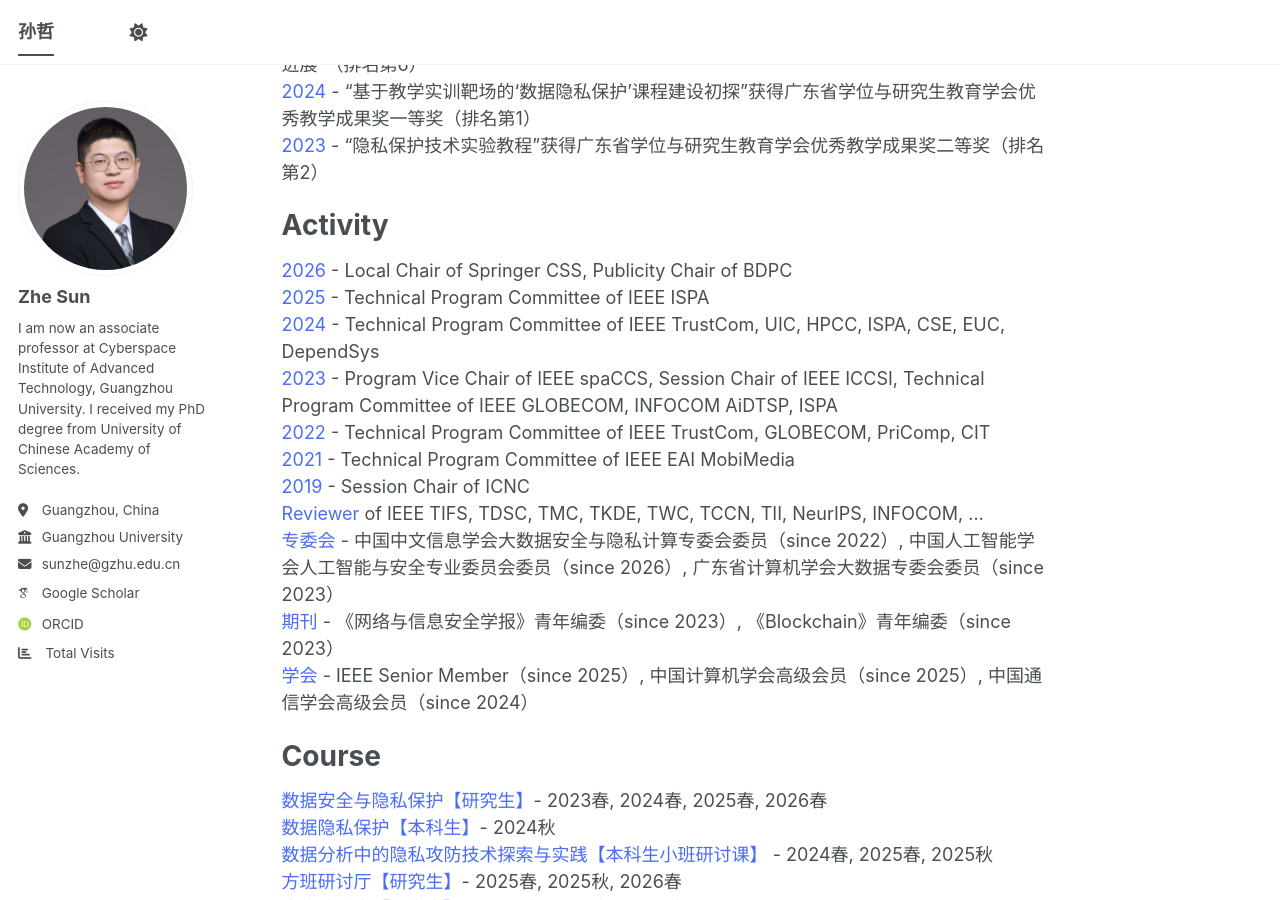
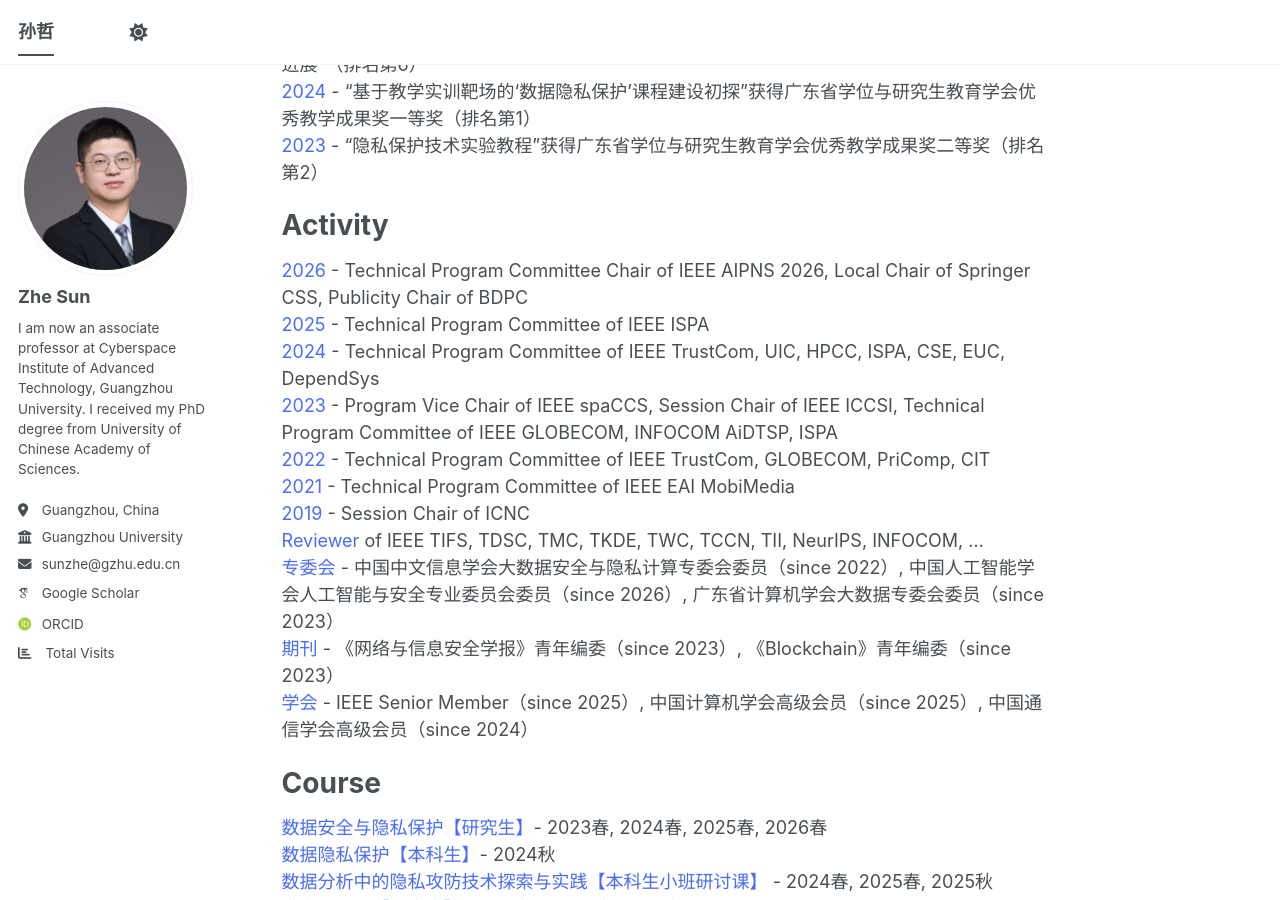
Before and after one commit to ZheSun208/ZheSun208.github.io, a Jekyll site: the page built from _pages/about.md, in a window 1280 px wide and 900 px high, scrolled down 2128 px. Built offline with Jekyll 4.4.1, drawn with Linux system fonts in a browser that asks for light colours; some web fonts are replaced; a script bundle is joined from its source files by our own code; library files that are not in the unit come from our copies; comment, search, counter and statistics services are not loaded.

Commit message:
Update about.md

```diff
--- a/_pages/about.md
+++ b/_pages/about.md
@@ -68,7 +68,7 @@ Awards and Honors
 
 Activity
 ======
-<span style="color:#4a6cf7;">2026</span> - Local Chair of Springer CSS, Publicity Chair of BDPC
+<span style="color:#4a6cf7;">2026</span> - Technical Program Committee Chair of IEEE AIPNS 2026, Local Chair of Springer CSS, Publicity Chair of BDPC
 <span style="color:#4a6cf7;">2025</span> - Technical Program Committee of IEEE ISPA
 <span style="color:#4a6cf7;">2024</span> - Technical Program Committee of IEEE TrustCom, UIC, HPCC, ISPA, CSE, EUC, DependSys
 <span style="color:#4a6cf7;">2023</span> - Program Vice Chair of IEEE spaCCS, Session Chair of IEEE ICCSI, Technical Program Committee of IEEE GLOBECOM, INFOCOM AiDTSP, ISPA
```
